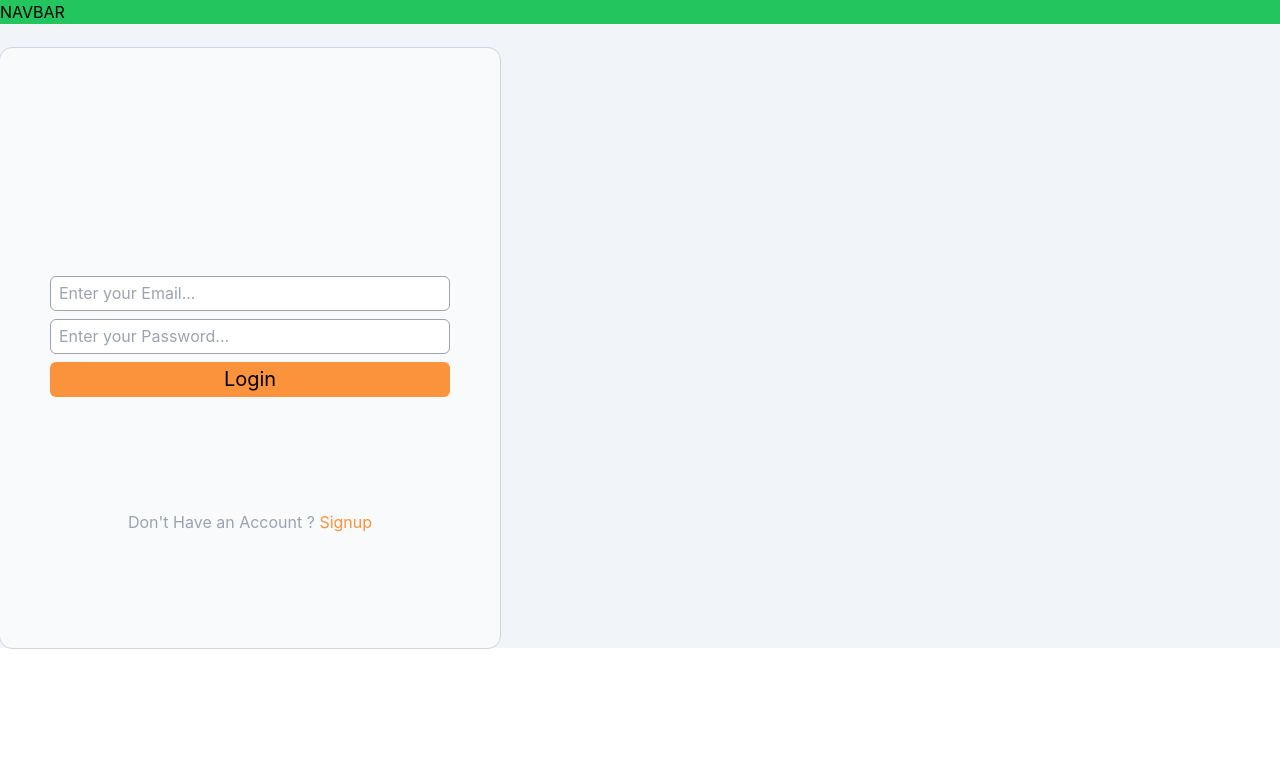
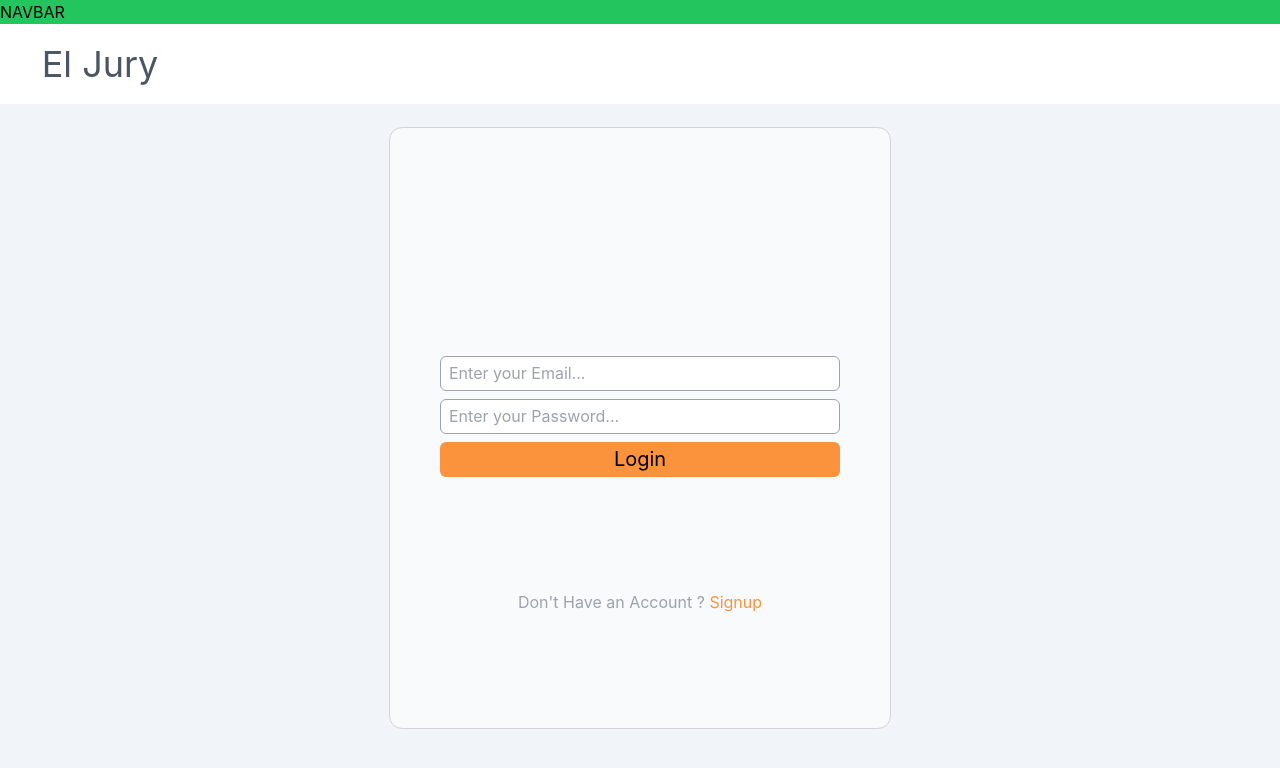
Before and after one commit to thugperfect/elJury, a React (Create React App) app in the folder client/: page /book/1 in a window 1280 px wide. Shown: the top 768 px of the page. Built offline with nearby package versions, Linux system fonts and the light colour scheme.

Commit message:
login signin pages logic clomplete

```diff
--- a/client/src/App.js
+++ b/client/src/App.js
@@ -8,15 +8,15 @@ import Index from './pages/Index';
 import Bookpage from './pages/Bookpage';
 import useSizeProvider from './components/useSizeProvider';
 import Signup from './pages/Signup';
-import LoginPage from './components/LoginPage';
+import LoginPage from './pages/LoginPage';
 
 function App() {
   const size = useSizeProvider()
   const route = createBrowserRouter(createRoutesFromElements(
     <>
-    <Route path='/' element={<Home size = {size}/>}></Route>
+    <Route path='/' element={<Home size={size}/>}></Route>
     <Route path='/signup' element={<Signup/>}></Route>
-    <Route path='/login' element={<Signup/>}></Route>
+    <Route path='/login' element={<LoginPage />}></Route>
     <Route path='/book' element={<Index size={size}/>}>
         <Route index element={<BookHome size={size} />}></Route>
         <Route path=':id' element={<LoginPage size={size} />}></Route>
--- a/client/src/components/HeaderHome.js
+++ b/client/src/components/HeaderHome.js
@@ -1,14 +1,18 @@
 import React from 'react'
-import Login from './Login'
+import { useNavigate } from 'react-router-dom'
 
-const HeaderHome = ({size}) => {
-  return (
+const HeaderHome = () => {
+
+  const navigate = useNavigate()
+  const reload = () =>{
+    navigate('/')
+    window.location.reload()
+  }
+
+
+   return (
     <div className='bg-white dark:bg-black  w-full md:h-[80px] h-[50px]  flex items-center justify-between'>
-      <div className='text-gray-600 dark:text-gray-300 text-2xl md:text-4xl w-[150px] md:w-[200px] flex justify-center '>El Jury</div>
-    {
-
-    <div className='text-white'>Login</div>
-    }
+      <div onClick={reload}  className=' cursor-pointer text-gray-600 dark:text-gray-300 text-2xl md:text-4xl w-[150px] md:w-[200px] flex justify-center '>El Jury</div>
     </div>
   )
 }
--- a/client/src/components/Login.js
+++ b/client/src/components/Login.js
@@ -3,7 +3,6 @@ import { Link } from 'react-router-dom'
 
 const Login = () => {
   return (
-
     <div className=" w-1/3 min-h-[700px]  bg-gray-100 dark:bg-zinc-800 flex flex-col justify-evenly items-center">
     <div></div>
      <div className='flex flex-col items-center w-full'>
--- a/client/src/pages/Home.js
+++ b/client/src/pages/Home.js
@@ -6,7 +6,7 @@ const Home = ({size}) => {
 
   return (
     <div className='w-full min-h-[100vh] relative'>
-     <HeaderHome size={size}/>
+     <HeaderHome size={size} />
      <BodyHome size={size} />
     </div>
   )
--- a/client/src/components/LoginPage.js
+++ b/client/src/pages/LoginPage.js
@@ -1,8 +1,10 @@
 import React from 'react'
 import { Link } from 'react-router-dom'
+import HeaderHome from '../components/HeaderHome'
 
 const LoginPage = () => {
   return (
+    <div className='flex flex-col items-center min-h-[100vh]'><HeaderHome/>
     <div className='h-[500px] md:h-[600px] flex flex-col items-center justify-evenly w-[350px] md:w-[500px] outline outline-1 outline-gray-300 dark:outline-gray-700 rounded-xl mt-6 bg-slate-50 dark:bg-zinc-900'>
     <div className='text-2xl dark:text-gray-400'></div>
        <div className='flex flex-col items-center w-full '>
@@ -14,7 +16,7 @@ const LoginPage = () => {
   <div className='text-gray-400 flex justify-center'>
           Don't Have an Account ? <Link className='text-orange-400' to='/signup'>&nbsp;Signup</Link>
     </div>
-    </div>
+    </div></div>
 
 
 
--- a/client/src/pages/Signup.js
+++ b/client/src/pages/Signup.js
@@ -16,7 +16,7 @@ const Signup = () => {
     <button className='w-4/5 h-[35px] rounded-md bg-orange-400 text-xl'>SignUp</button>
   </div>
   <div className='text-gray-400 flex justify-center'>
-          Already Have an Account ? <Link className='text-orange-400' to='/'>&nbsp;Login</Link>
+          Already Have an Account ? <Link className='text-orange-400' to='/login'>&nbsp;Login</Link>
     </div>
     </div>
 
--- a/client/tailwind.config.js
+++ b/client/tailwind.config.js
@@ -3,10 +3,12 @@ module.exports = {
   content: ["./src/**/*.{html,js}"],
   theme: {
     extend: {
-      theme:{
+
+      screens:{
         'sm':'400px',
         'md':'600px',
         'lg':'800px',
+        'llg':'900px',
         'xl':'1000px',
         '2xl':'1200px'
       }
```
